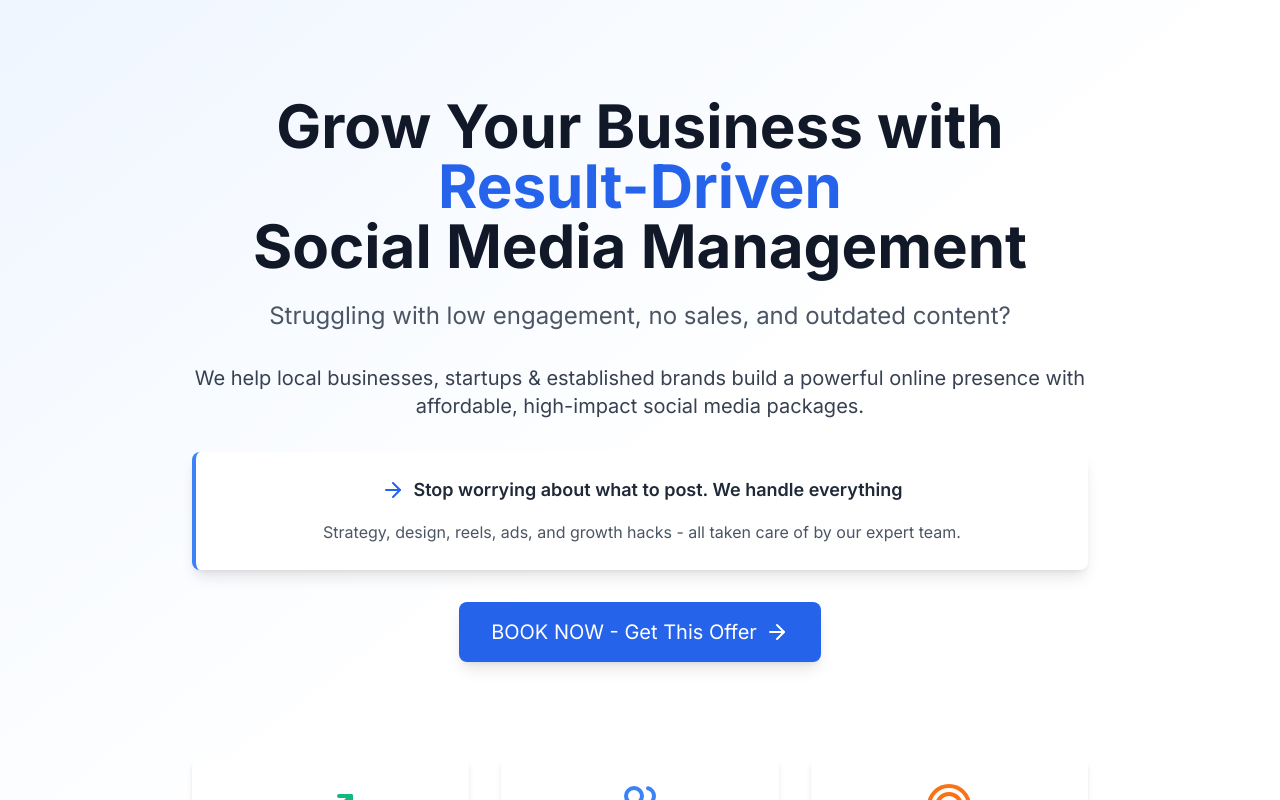
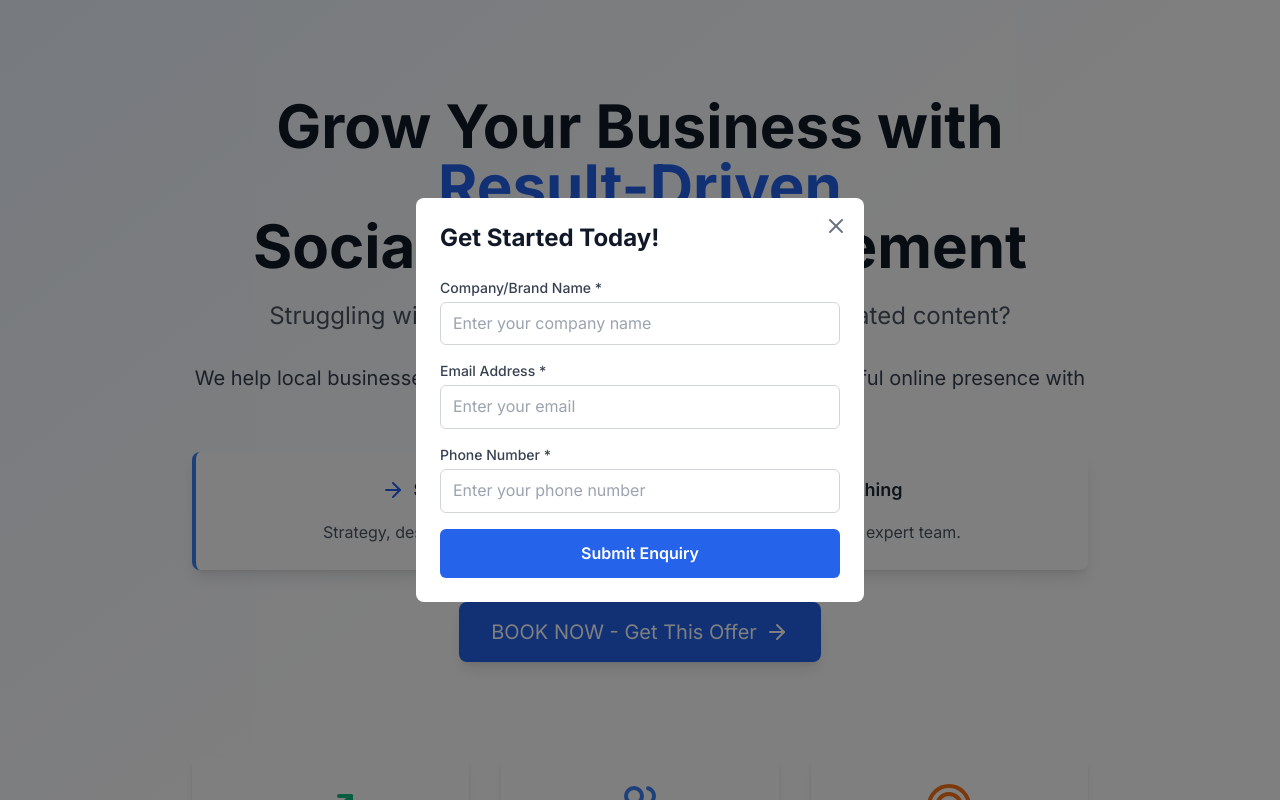
Before and after one commit to piyushtyagiofficial/adbolt, a React (Vite) app: page / in a window 1280 px wide. Both pictures are taken after a click on the button "BOOK NOW - Get This Offer". Shown: the top 800 px of the page. Built offline with nearby package versions, Linux system fonts and the light colour scheme.

Commit message:
Add Book Now Functionality

```diff
--- a/src/App.jsx
+++ b/src/App.jsx
@@ -4,6 +4,7 @@ import Packages from './components/Packages'
 import WhyChooseUs from './components/WhyChooseUs'
 import FAQ from './components/FAQ'
 import CompanyAbout from './components/CompanyAbout'
+import EnquiryModal from './components/EnquiryModal'
 import './index.css'
 
 function App() {
@@ -24,6 +25,7 @@ function App() {
       <WhyChooseUs />
       <FAQ />
       <CompanyAbout />
+      <EnquiryModal isOpen={isModalOpen} onClose={handleCloseModal} />
     </div>
   )
 }
--- /dev/null
+++ b/src/components/EnquiryModal.jsx
@@ -0,0 +1,154 @@
+import { X, MessageCircle, Calendar } from 'lucide-react';
+import { useState } from 'react';
+
+const EnquiryModal = ({ isOpen, onClose }) => {
+  const [formData, setFormData] = useState({
+    name: '',
+    email: '',
+    phone: ''
+  });
+  const [showOptions, setShowOptions] = useState(false);
+
+  const handleInputChange = (e) => {
+    setFormData({
+      ...formData,
+      [e.target.name]: e.target.value
+    });
+  };
+
+  const handleSubmit = (e) => {
+    e.preventDefault();
+    setShowOptions(true);
+  };
+
+  const handleWhatsApp = () => {
+    const message = `Hi! I'm interested in your social media management services. Name: ${formData.name}, Email: ${formData.email}, Phone: ${formData.phone}`;
+    const encodedMessage = encodeURIComponent(message);
+    window.open(`https://wa.me/919548506975?text=${encodedMessage}`, '_blank');
+  };
+
+  const handleScheduleMeeting = () => {
+    alert('Meeting scheduling functionality would be integrated with your preferred calendar system (Calendly, etc.)');
+  };
+
+  const resetModal = () => {
+    setFormData({ name: '', email: '', phone: '' });
+    setShowOptions(false);
+  };
+
+  const handleClose = () => {
+    resetModal();
+    onClose();
+  };
+
+  if (!isOpen) return null;
+
+  return (
+    <div className="fixed inset-0 bg-black bg-opacity-50 flex items-center justify-center p-4 z-50">
+      <div className="bg-white rounded-lg max-w-md w-full p-6 relative">
+        <button
+          onClick={handleClose}
+          className="absolute top-4 right-4 text-gray-500 hover:text-gray-700"
+        >
+          <X className="w-6 h-6" />
+        </button>
+
+        {!showOptions ? (
+          <div>
+            <h2 className="text-2xl font-bold text-gray-900 mb-6">Get Started Today!</h2>
+            <form onSubmit={handleSubmit} className="space-y-4">
+              <div>
+                <label htmlFor="name" className="block text-sm font-medium text-gray-700 mb-1">
+                  Company/Brand Name *
+                </label>
+                <input
+                  type="text"
+                  id="name"
+                  name="name"
+                  value={formData.name}
+                  onChange={handleInputChange}
+                  required
+                  className="w-full px-3 py-2 border border-gray-300 rounded-md focus:outline-none focus:ring-2 focus:ring-primary-500"
+                  placeholder="Enter your company name"
+                />
+              </div>
+
+              <div>
+                <label htmlFor="email" className="block text-sm font-medium text-gray-700 mb-1">
+                  Email Address *
+                </label>
+                <input
+                  type="email"
+                  id="email"
+                  name="email"
+                  value={formData.email}
+                  onChange={handleInputChange}
+                  required
+                  className="w-full px-3 py-2 border border-gray-300 rounded-md focus:outline-none focus:ring-2 focus:ring-primary-500"
+                  placeholder="Enter your email"
+                />
+              </div>
+
+              <div>
+                <label htmlFor="phone" className="block text-sm font-medium text-gray-700 mb-1">
+                  Phone Number *
+                </label>
+                <input
+                  type="tel"
+                  id="phone"
+                  name="phone"
+                  value={formData.phone}
+                  onChange={handleInputChange}
+                  required
+                  className="w-full px-3 py-2 border border-gray-300 rounded-md focus:outline-none focus:ring-2 focus:ring-primary-500"
+                  placeholder="Enter your phone number"
+                />
+              </div>
+
+              <button
+                type="submit"
+                className="w-full bg-primary-600 text-white py-3 px-4 rounded-md hover:bg-primary-700 transition-colors font-semibold"
+              >
+                Submit Enquiry
+              </button>
+            </form>
+          </div>
+        ) : (
+          <div className="text-center">
+            <h2 className="text-2xl font-bold text-gray-900 mb-4">Thank You!</h2>
+            <p className="text-gray-600 mb-6">
+              Your enquiry has been submitted. How would you like to proceed?
+            </p>
+
+            <div className="space-y-4">
+              <button
+                onClick={handleWhatsApp}
+                className="w-full bg-green-600 text-white py-3 px-4 rounded-md hover:bg-green-700 transition-colors font-semibold flex items-center justify-center"
+              >
+                <MessageCircle className="w-5 h-5 mr-2" />
+                WhatsApp Now
+              </button>
+
+              <button
+                onClick={handleScheduleMeeting}
+                className="w-full bg-primary-600 text-white py-3 px-4 rounded-md hover:bg-primary-700 transition-colors font-semibold flex items-center justify-center"
+              >
+                <Calendar className="w-5 h-5 mr-2" />
+                Schedule a Meeting
+              </button>
+            </div>
+
+            <button
+              onClick={handleClose}
+              className="mt-4 text-gray-500 hover:text-gray-700 text-sm"
+            >
+              Close
+            </button>
+          </div>
+        )}
+      </div>
+    </div>
+  );
+};
+
+export default EnquiryModal;
```
